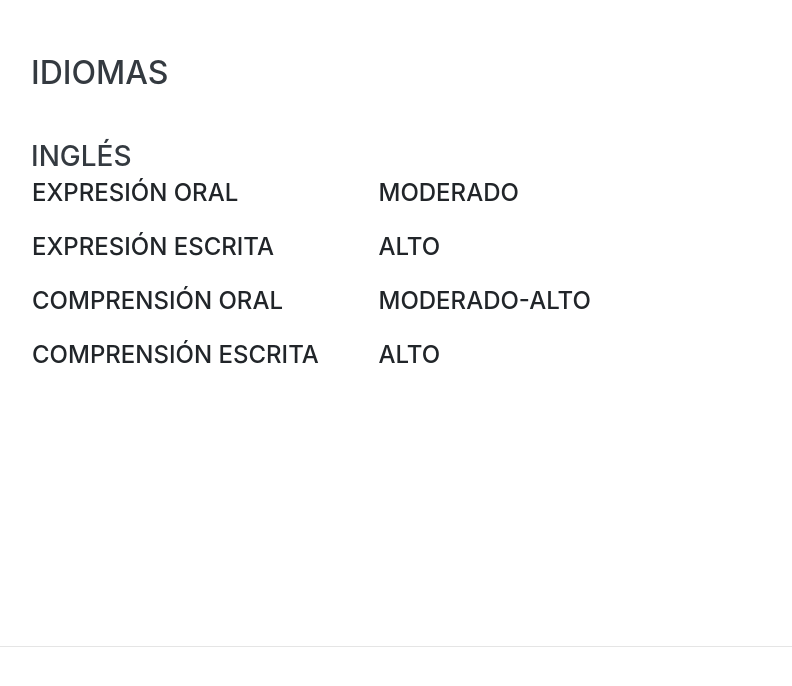
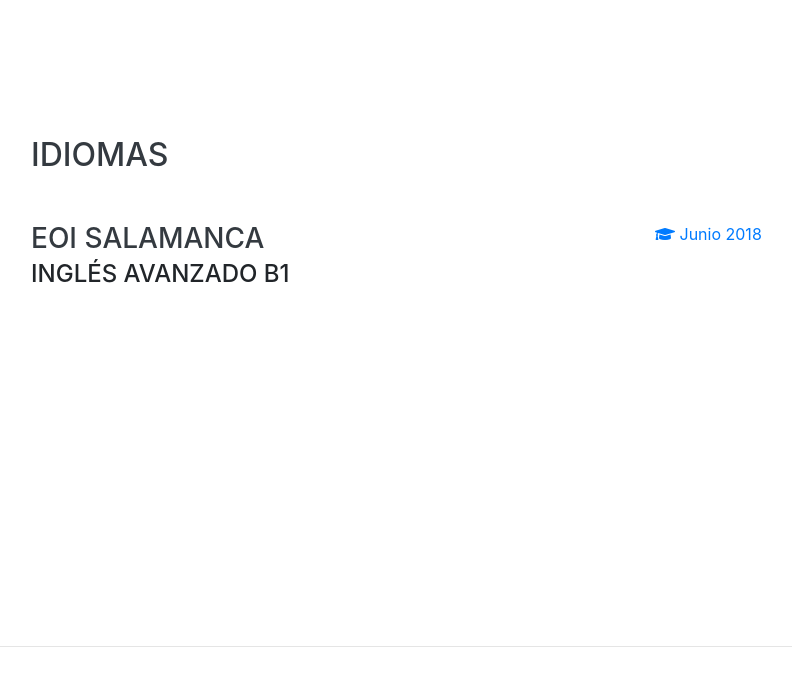
Before and after one commit to aarotronics/web, a website with bundled scripts: page index.html in a window 1280 px wide. Shown: the part 5227-5913 px from the top of the page, without its empty margins (289-1081 px from the left). Built offline with nearby package versions, Linux system fonts and the light colour scheme; a web font is replaced by a local one.

Commit message:
Updated index.html

```diff
--- a/index.html
+++ b/index.html
@@ -373,39 +373,17 @@
 			<div class="my-auto">
 				<h2 class="mb-5">Idiomas</h2>
 
-				<!--<div class="resume-item d-flex flex-column flex-md-row mb-5">
+				<!-- Ingles B1 -->
+				<div class="resume-item d-flex flex-column flex-md-row mb-5">
 					<div class="resume-content mr-auto">
 						<h3 class="mb-0">EOI Salamanca</h3>
-						<div class="subheading mb-3">Inglés B1</div>
+						<div class="subheading mb-3">Inglés Avanzado B1</div>
 					</div>
-					<div class="resume-date text-md-right">
-						<span class="text-primary">¿Fecha?</span>
-					</div>
-				</div>-->
-
-				<div class="resume-item d-flex flex-column flex-md-row mb-5">
-					<div class="resume-content mr-auto">
-						<h3 class="mb-0">INGLÉS</h3>
-						<table style="width:120%">
-							<tr>
-								<td><div class="subheading mb-3">Expresión Oral</div></td>
-								<td><div class="subheading mb-3">Moderado</div></td>
-							</tr>
-							<tr>
-								<td><div class="subheading mb-3">Expresión Escrita</div></td>
-								<td><div class="subheading mb-3">Alto</div></td>
-							</tr>
-							<tr>
-								<td><div class="subheading mb-3">Comprensión Oral</div></td>
-								<td><div class="subheading mb-3">Moderado-Alto</div></td>
-							</tr>
-							<tr>
-								<td><div class="subheading mb-3">Comprensión Escrita</div></td>
-								<td><div class="subheading mb-3">Alto</div></td>
-							</tr>
-						</table>
+					<div class="resume-date text-md-left">
+						<span class="text-primary"><i class="fa fa-graduation-cap" aria-hidden="true"></i> Junio 2018</span>
 					</div>
 				</div>
+
 			</div>
 		</section>
 
```
